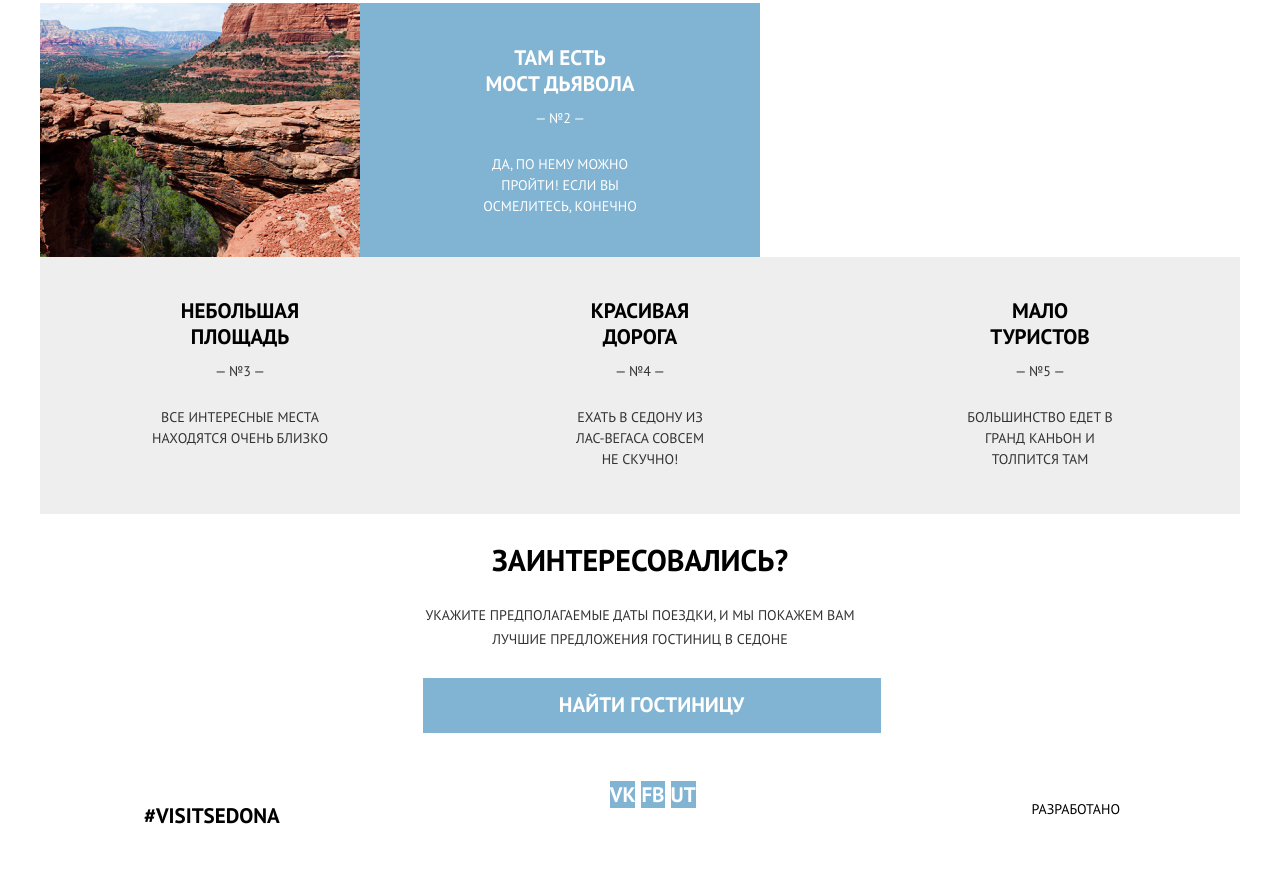
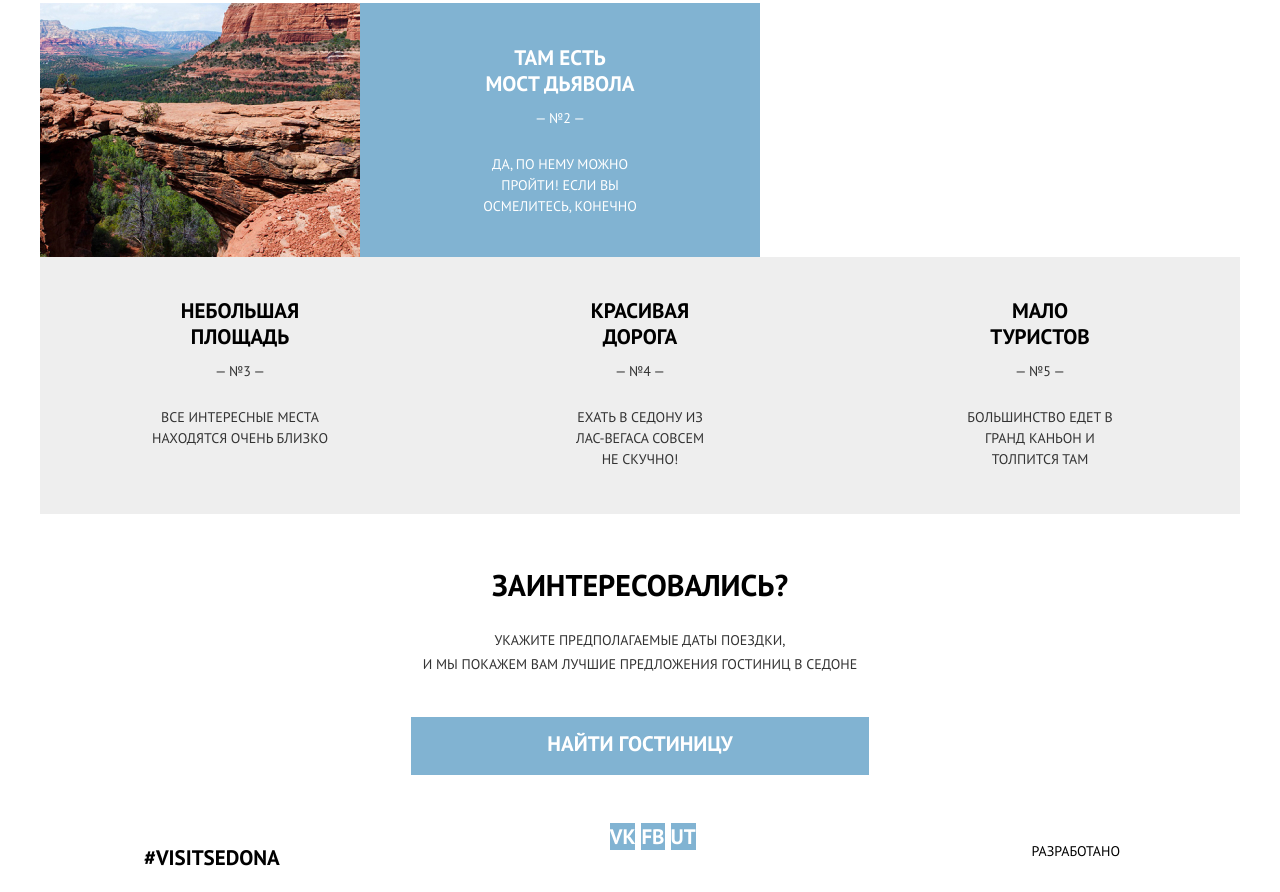
Before and after one commit to Hopperys/1628253-sedona-22, a website: page source/index.html in a window 1280 px wide. Shown: the part 1352-2244 px from the top of the page. Before the commit the page ends 2202 px from the top, so only its background shows below. Drawn offline with nearby package versions, Linux system fonts and the light colour scheme; files that its build step writes are made by us from their sources.

Commit message:
Сделал секцию обратной связи для планшета

```diff
--- a/source/index.html
+++ b/source/index.html
@@ -96,7 +96,7 @@
           <h2 class="visually-hidden">Как с нами связаться?</h2>
           <div class="contact-us__inner">
             <h3 class="contact-us__title">Заинтересовались?</h3>
-            <p class="contact-us__text">Укажите предполагаемые даты поездки,&nbsp;и&nbsp;мы&nbsp;покажем вам лучшие предложения&nbsp;гостиниц в седоне</p>
+            <p class="contact-us__text">Укажите предполагаемые даты поездки, и&nbsp;мы&nbsp;покажем&nbsp;вам&nbsp;лучшие предложения&nbsp;гостиниц в седоне</p>
             <a class="contact-us__link button" href="search.html">Найти гостиницу</a>
           </div>
           <div class="contact-us__map"></div>
--- a/source/sass/blocks/contact-us.scss
+++ b/source/sass/blocks/contact-us.scss
@@ -13,13 +13,6 @@
   }
 }
 
-.contact-us__inner {
-  @media (min-width: $tablet-width) {
-    max-width: 435px;
-    margin: 0 auto;
-  }
-}
-
 .contact-us__title {
   font-size: 21px;
   line-height: 26px;
@@ -27,6 +20,7 @@
 
   @media (min-width: $tablet-width) {
     font-size: 30px;
+    margin-top: 58px;
   }
 }
 
@@ -34,6 +28,12 @@
   font-size: 14px;
   line-height: 24px;
   color: $font-color-additional;
+  max-width: 261px;
+  margin: 0 auto;
+
+  @media (min-width: $tablet-width) {
+    max-width: 435px;
+  }
 }
 
 .contact-us__link {
@@ -41,11 +41,12 @@
   justify-content: center;
   width: 280px;
   padding-top: 14px;
-  padding-bottom: 15px;
+  padding-bottom: 18px;
   margin-top: 13px;
   margin-bottom: 49px;
 
   @media (min-width: $tablet-width) {
     width: 458px;
+    margin-top: 41px;
   }
 }
```
